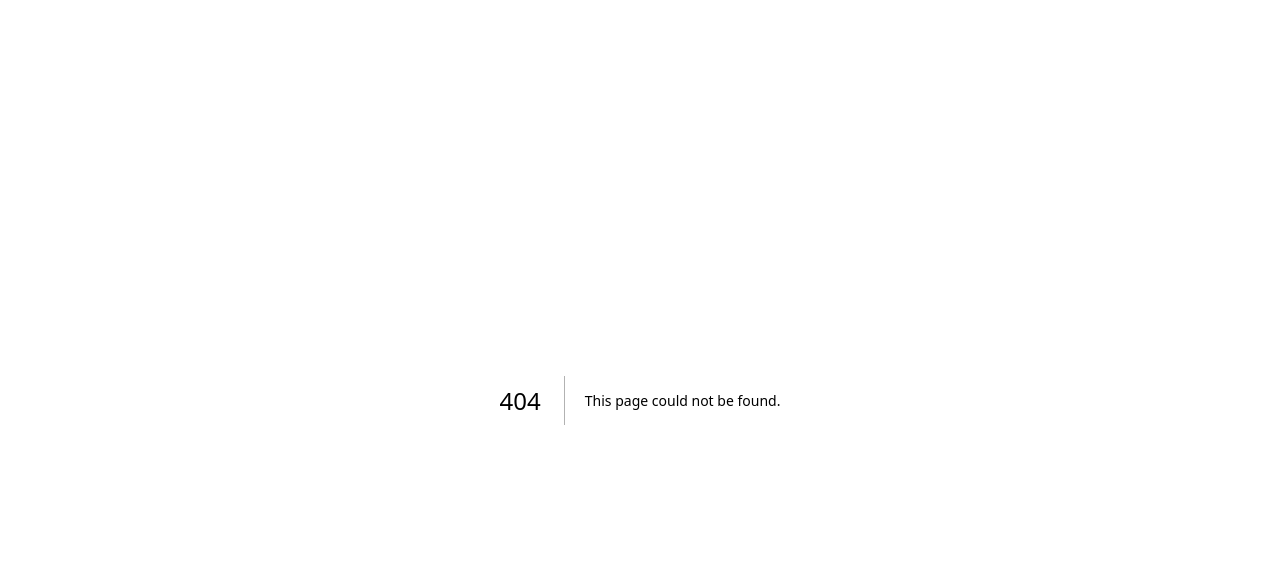
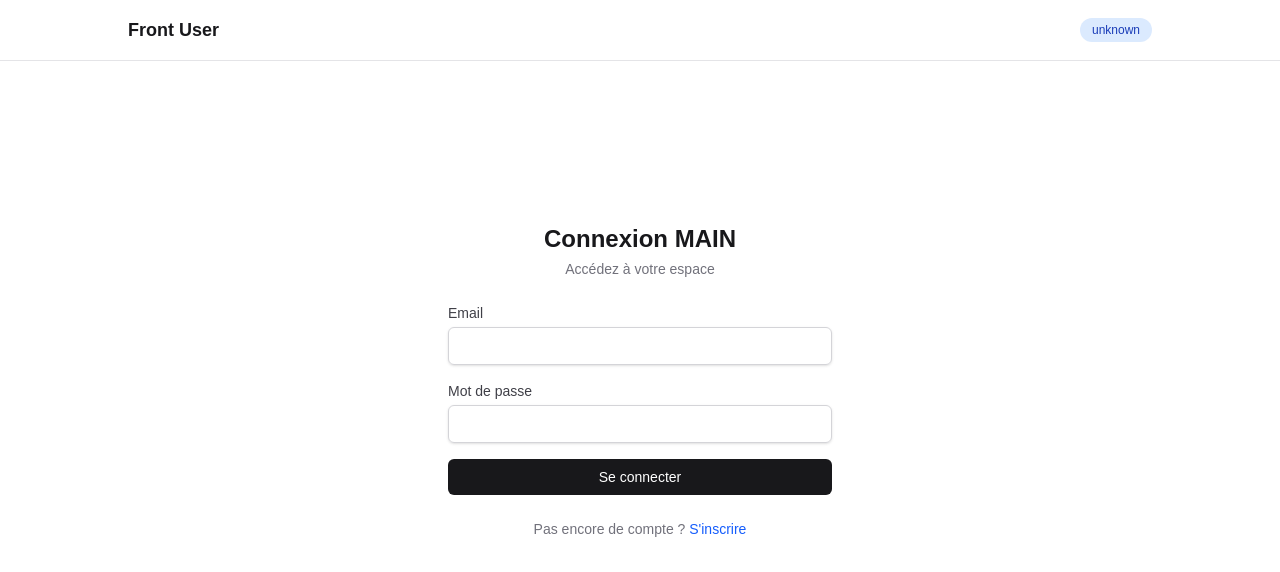
Before and after one commit to 17Sx/cloud-serverless_IIMB3, a Next.js app in the folder code/: page /login in a window 1280 px wide. Before the commit this address had no page. Shown: the top 572 px of the page. Built offline with nearby package versions, Linux system fonts and the light colour scheme.

Commit message:
Create page.tsx

```diff
--- /dev/null
+++ b/code/src/app/(user)/login/page.tsx
@@ -0,0 +1,93 @@
+"use client";
+
+import { useState } from "react";
+import { signIn } from "@/lib/auth-client";
+import { useRouter } from "next/navigation";
+import Link from "next/link";
+
+export default function LoginPage() {
+  const [email, setEmail] = useState("");
+  const [password, setPassword] = useState("");
+  const [error, setError] = useState("");
+  const [loading, setLoading] = useState(false);
+  const router = useRouter();
+
+  const handleSubmit = async (e: React.FormEvent) => {
+    e.preventDefault();
+    setError("");
+    setLoading(true);
+
+    await signIn.email(
+      { email, password, callbackURL: "/teams" },
+      {
+        onSuccess: () => router.push("/teams"),
+        onError: (ctx) => {
+          setError(ctx.error.message ?? "Erreur de connexion");
+          setLoading(false);
+        },
+      }
+    );
+  };
+
+  return (
+    <div className="flex min-h-[70vh] items-center justify-center">
+      <div className="w-full max-w-sm space-y-6">
+        <div className="text-center">
+          <h1 className="text-2xl font-bold text-zinc-900 dark:text-zinc-100">Connexion MAIN</h1>
+          <p className="mt-1 text-sm text-zinc-500">Accédez à votre espace</p>
+        </div>
+
+        <form onSubmit={handleSubmit} className="space-y-4">
+          {error && (
+            <div className="rounded-md bg-red-50 p-3 text-sm text-red-700 dark:bg-red-900/20 dark:text-red-400">
+              {error}
+            </div>
+          )}
+
+          <div>
+            <label htmlFor="email" className="block text-sm font-medium text-zinc-700 dark:text-zinc-300">
+              Email
+            </label>
+            <input
+              id="email"
+              type="email"
+              required
+              value={email}
+              onChange={(e) => setEmail(e.target.value)}
+              className="mt-1 block w-full rounded-md border border-zinc-300 px-3 py-2 text-sm shadow-sm focus:border-blue-500 focus:outline-none focus:ring-1 focus:ring-blue-500 dark:border-zinc-700 dark:bg-zinc-900 dark:text-zinc-100"
+            />
+          </div>
+
+          <div>
+            <label htmlFor="password" className="block text-sm font-medium text-zinc-700 dark:text-zinc-300">
+              Mot de passe
+            </label>
+            <input
+              id="password"
+              type="password"
+              required
+              value={password}
+              onChange={(e) => setPassword(e.target.value)}
+              className="mt-1 block w-full rounded-md border border-zinc-300 px-3 py-2 text-sm shadow-sm focus:border-blue-500 focus:outline-none focus:ring-1 focus:ring-blue-500 dark:border-zinc-700 dark:bg-zinc-900 dark:text-zinc-100"
+            />
+          </div>
+
+          <button
+            type="submit"
+            disabled={loading}
+            className="w-full rounded-md bg-zinc-900 px-4 py-2 text-sm font-medium text-white hover:bg-zinc-800 disabled:opacity-50 dark:bg-zinc-100 dark:text-zinc-900 dark:hover:bg-zinc-200"
+          >
+            {loading ? "Connexion..." : "Se connecter"}
+          </button>
+        </form>
+
+        <p className="text-center text-sm text-zinc-500">
+          Pas encore de compte ?{" "}
+          <Link href="/register" className="text-blue-600 hover:text-blue-800">
+            S&apos;inscrire
+          </Link>
+        </p>
+      </div>
+    </div>
+  );
+}
```
